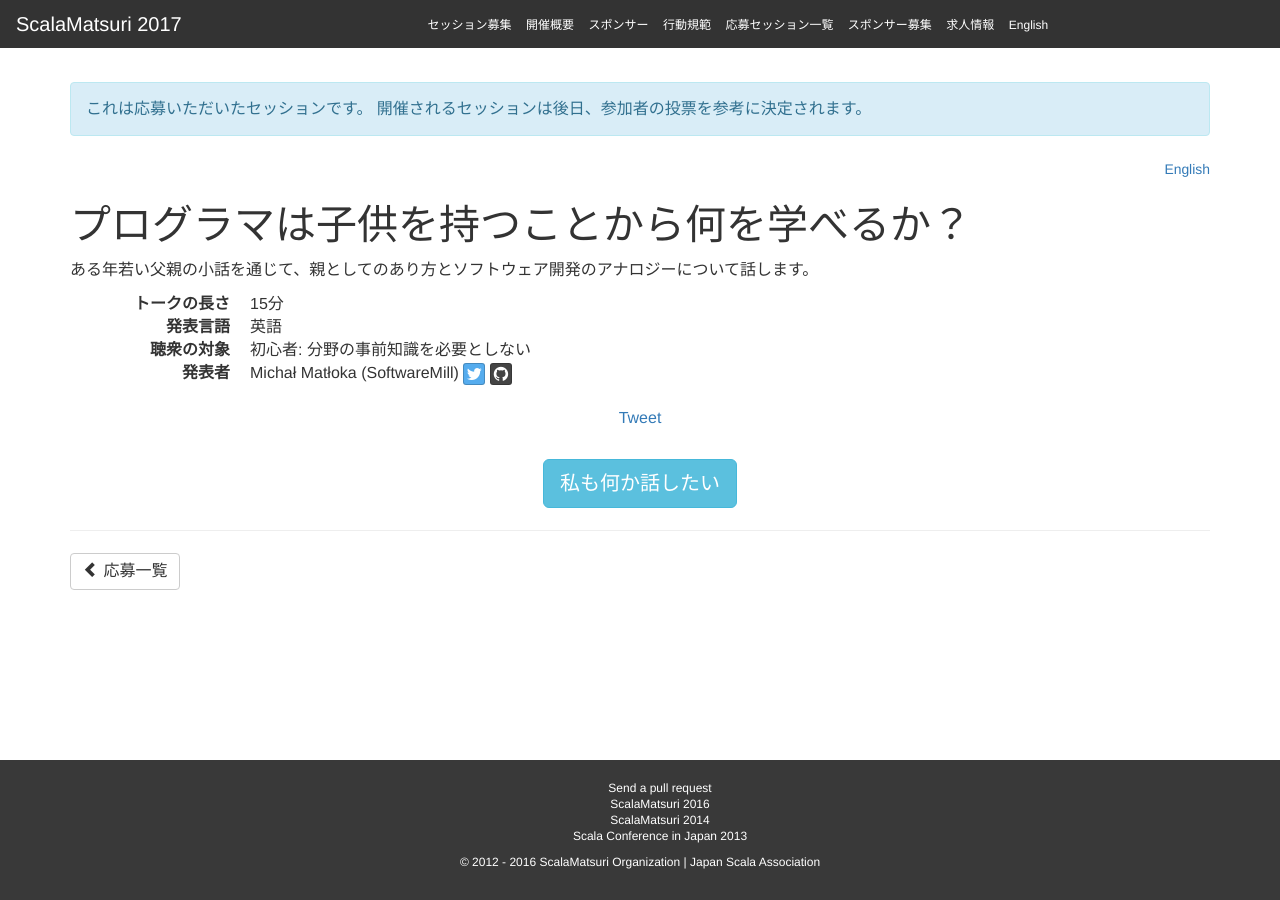
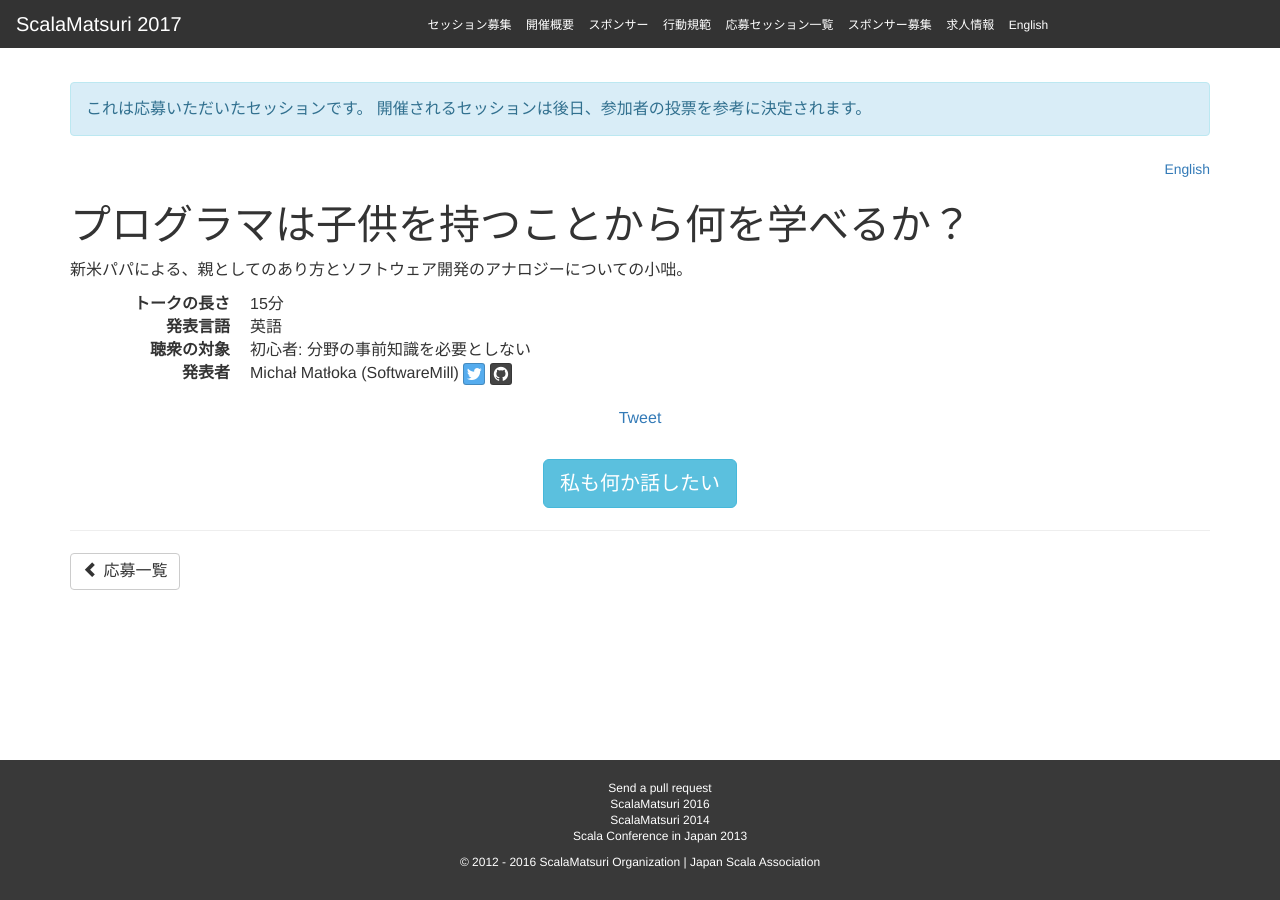
Before and after one commit to scalajp/2017.scalamatsuri.org, a Jekyll site: the page built from _candidates_ja/MichalMatloka_3.md, in a window 1280 px wide. Built offline with Jekyll 4.4.1, drawn with Linux system fonts in a browser that asks for light colours; nearby versions of some CDN libraries; comment, search, counter and statistics services are not loaded.

Commit message:
Update MichalMatloka_3.md

```diff
--- a/_candidates_ja/MichalMatloka_3.md
+++ b/_candidates_ja/MichalMatloka_3.md
@@ -11,4 +11,4 @@ tags:
   - Best Practices
   - Others
 ---
-ある年若い父親の小話を通じて、親としてのあり方とソフトウェア開発のアナロジーについて話します。
+新米パパによる、親としてのあり方とソフトウェア開発のアナロジーについての小咄。
```
